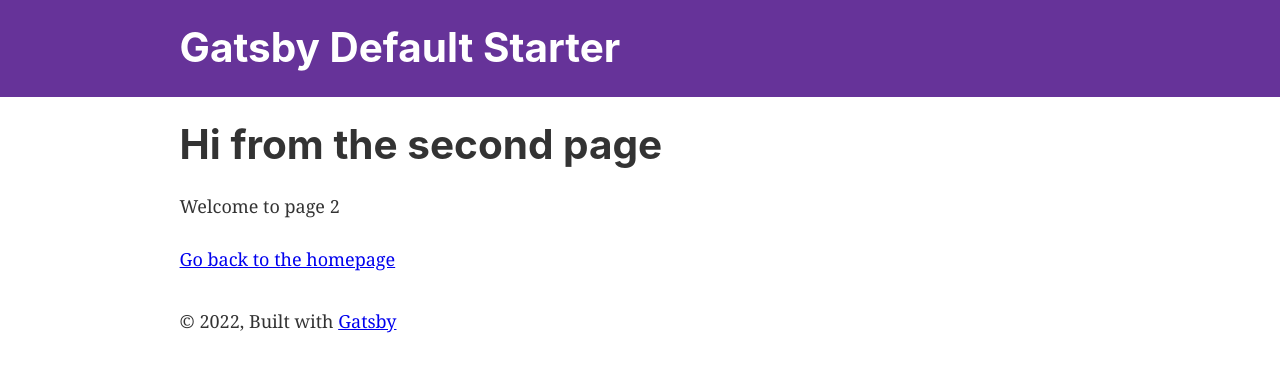
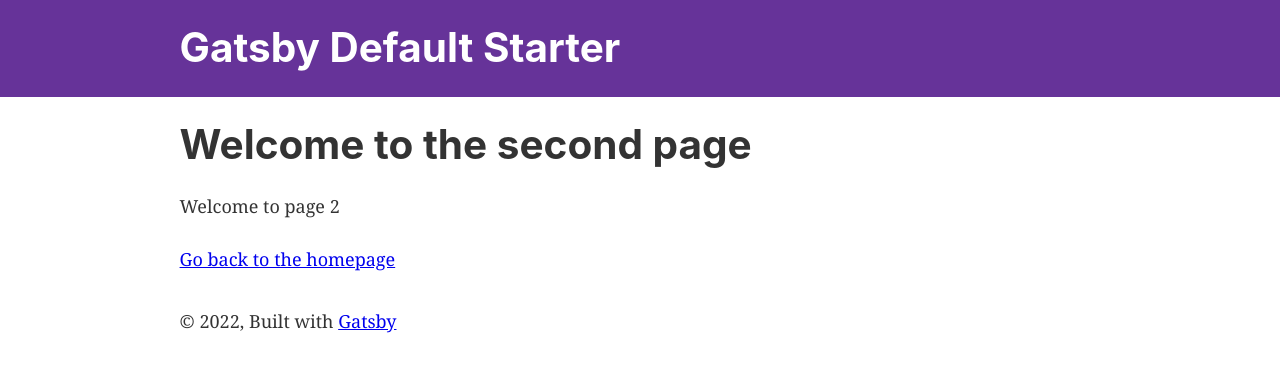
Before and after one commit to Dynomin/gatsby-starter-default, a Gatsby site: page /page-2 in a window 1280 px wide. Built offline with nearby package versions, Linux system fonts and the light colour scheme; Gatsby itself is replaced by a stand-in of ours.

Commit message:
Update page-2.js

```diff
--- a/src/pages/page-2.js
+++ b/src/pages/page-2.js
@@ -7,7 +7,7 @@ import Seo from "../components/seo"
 const SecondPage = () => (
   <Layout>
     <Seo title="Page two" />
-    <h1>Hi from the second page</h1>
+    <h1>Welcome to the second page</h1>
     <p>Welcome to page 2</p>
     <Link to="/">Go back to the homepage</Link>
   </Layout>
```
